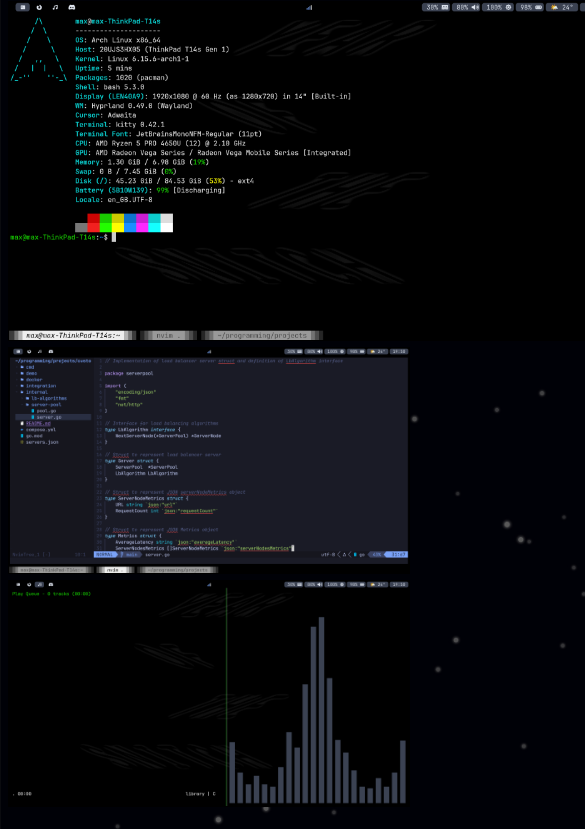
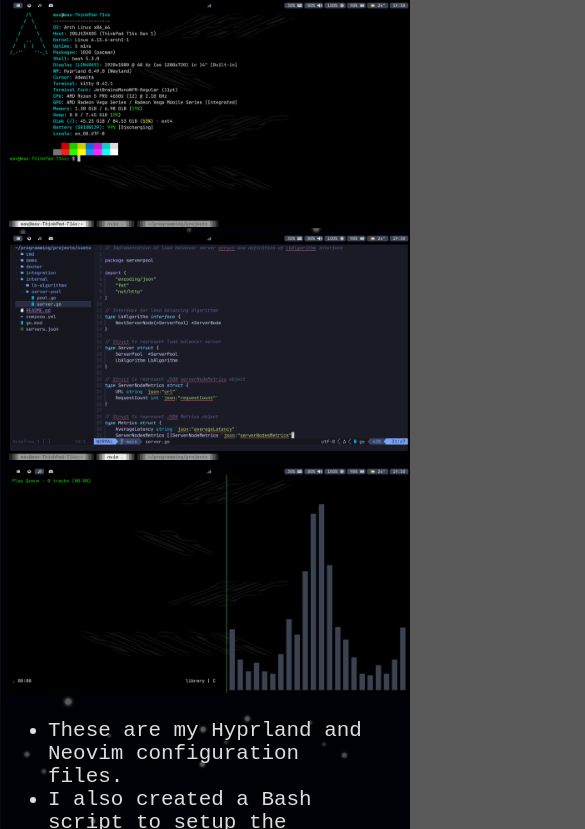
Before and after one commit to max-cotton/max-cotton.github.io, a plain HTML site: page docs/dotfiles.html in a window 390 px wide. Shown: the part 462-1291 px from the top of the page, 585 px wide, since content can reach past the window. Drawn offline with Linux system fonts and the light colour scheme.

Commit message:
chore: Resize first dotfiles image on wrapping of following images

```diff
--- a/docs/styles.css
+++ b/docs/styles.css
@@ -136,6 +136,12 @@ nav a span {
 	box-shadow: 0px 0px 50px 5px var(--white);
 }
 
+@media only screen and (max-width: 830px) {
+	img.dotfiles-image:first-child {
+		width: 400px;
+	}
+}
+
 @media only screen and (max-width: 1100px) and (max-height: 650px), (max-width: 600px) and (max-height: 900px) {
 	#black-hole {
 		display: none;
```
